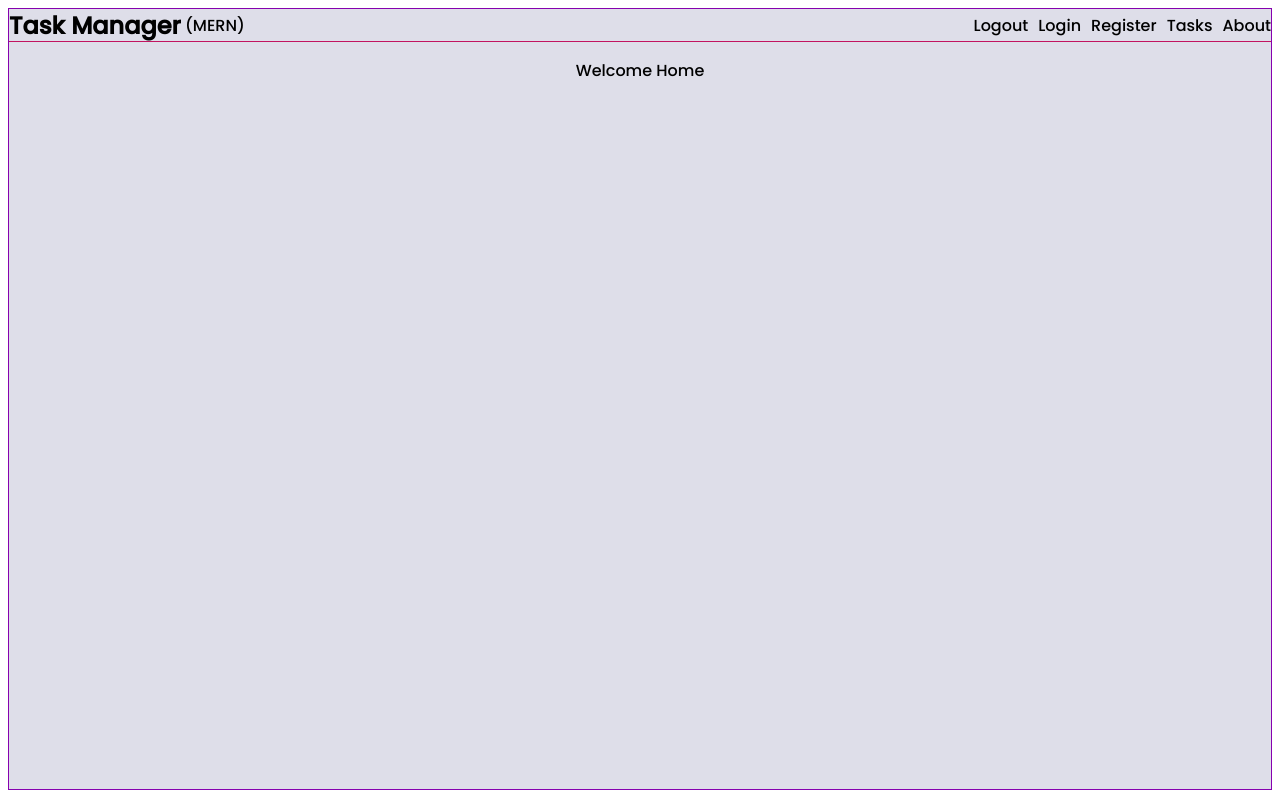
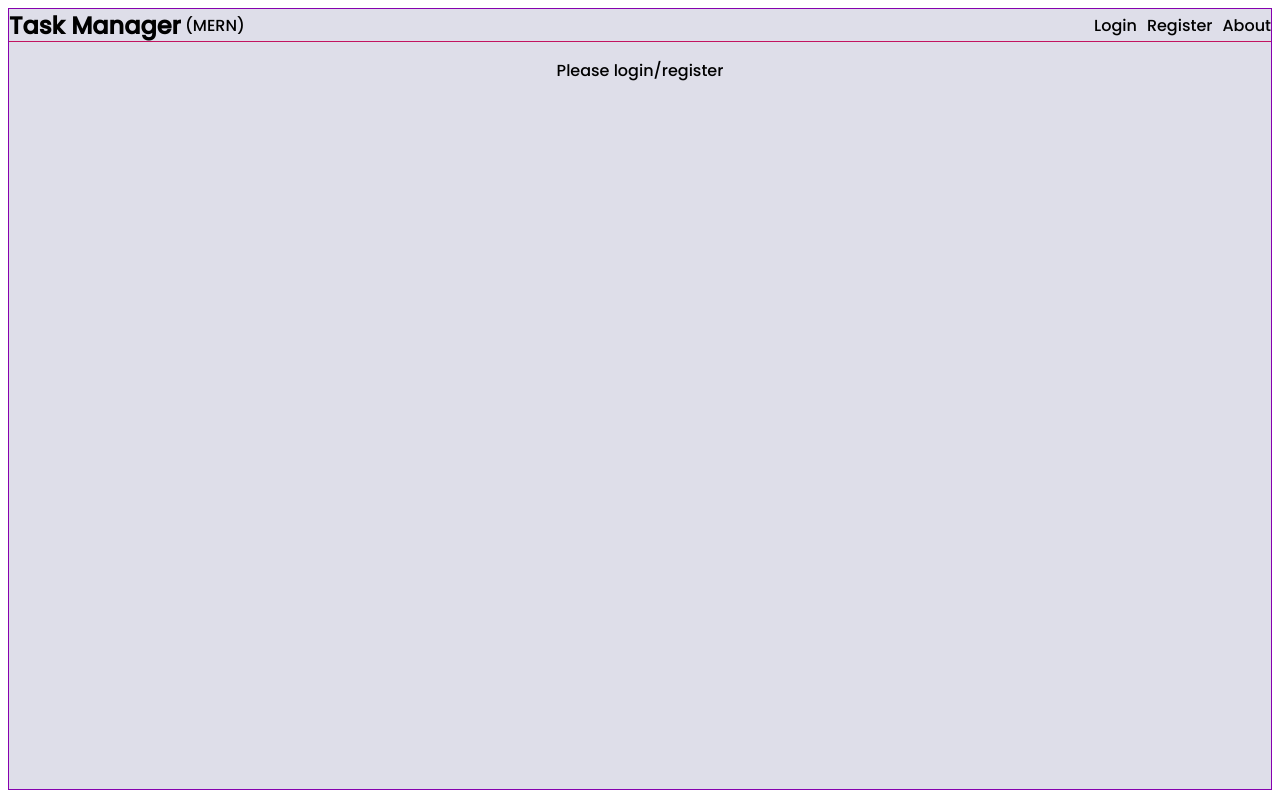
Before and after one commit to rvijaykr10/task-manager-mern-app, a React app in the folder frontend/: page / in a window 1280 px wide. Built offline with nearby package versions, Linux system fonts and the light colour scheme.

Commit message:
user specific task added

```diff
--- a/frontend/src/components/Header/Header.jsx
+++ b/frontend/src/components/Header/Header.jsx
@@ -1,16 +1,19 @@
 import React from "react";
 import styles from "./Header.scss";
 import { Link } from "react-router-dom";
-import { useDispatch } from "react-redux";
+import { useDispatch, useSelector } from "react-redux";
 import { logoutUser, logout } from "../../slices/userSlice.js";
 
 const Header = () => {
   const dispatch = useDispatch();
+  const userInfo = useSelector((state) => state.users.userInfo);
 
   const logoutHandler = () => {
     dispatch(logoutUser());
     dispatch(logout());
   };
+
+  const isLoggedIn = Object.keys(userInfo)?.length > 0;
   return (
     <div className={styles.headerContainer}>
       <div className={styles.heading}>
@@ -19,23 +22,31 @@ const Header = () => {
         </Link>
         <span>&nbsp;(MERN)</span>
       </div>
+      {!isLoggedIn ? (
         <div>
-        <Link className={styles.link} to="/" onClick={logoutHandler}>
-          Logout
-        </Link>
           <Link className={styles.link} to="/login">
             Login
           </Link>
           <Link className={styles.link} to="/register">
             Register
           </Link>
+          <Link className={styles.link} to="/about">
+            About
+          </Link>
+        </div>
+      ) : (
+        <div>
           <Link className={styles.link} to="/tasks">
             Tasks
           </Link>
           <Link className={styles.link} to="/about">
             About
           </Link>
+          <Link className={styles.link} to="/" onClick={logoutHandler}>
+            Logout
+          </Link>
         </div>
+      )}
     </div>
   );
 };
--- a/frontend/src/components/Home/Home.jsx
+++ b/frontend/src/components/Home/Home.jsx
@@ -1,9 +1,17 @@
 import React from "react";
+import { useSelector } from "react-redux";
 import styles from "./Home.scss";
 
-const Home = () => (
-  <div className={styles.home}>
-    <p>Welcome Home</p>
-  </div>
-);
+const Home = () => {
+  const userInfo = useSelector((state) => state.users.userInfo);
+  return (
+    <div className={styles.home}>
+      {userInfo?.name ? (
+        <p>Hey {userInfo?.name}!!! Welcome Home</p>
+      ) : (
+        <p>Please login/register</p>
+      )}
+    </div>
+  );
+};
 export default Home;
```
Also changed, not shown: 1 other file (tests, documents, lock files or other folders). Lines whose indentation alone changed are shown as unchanged.
